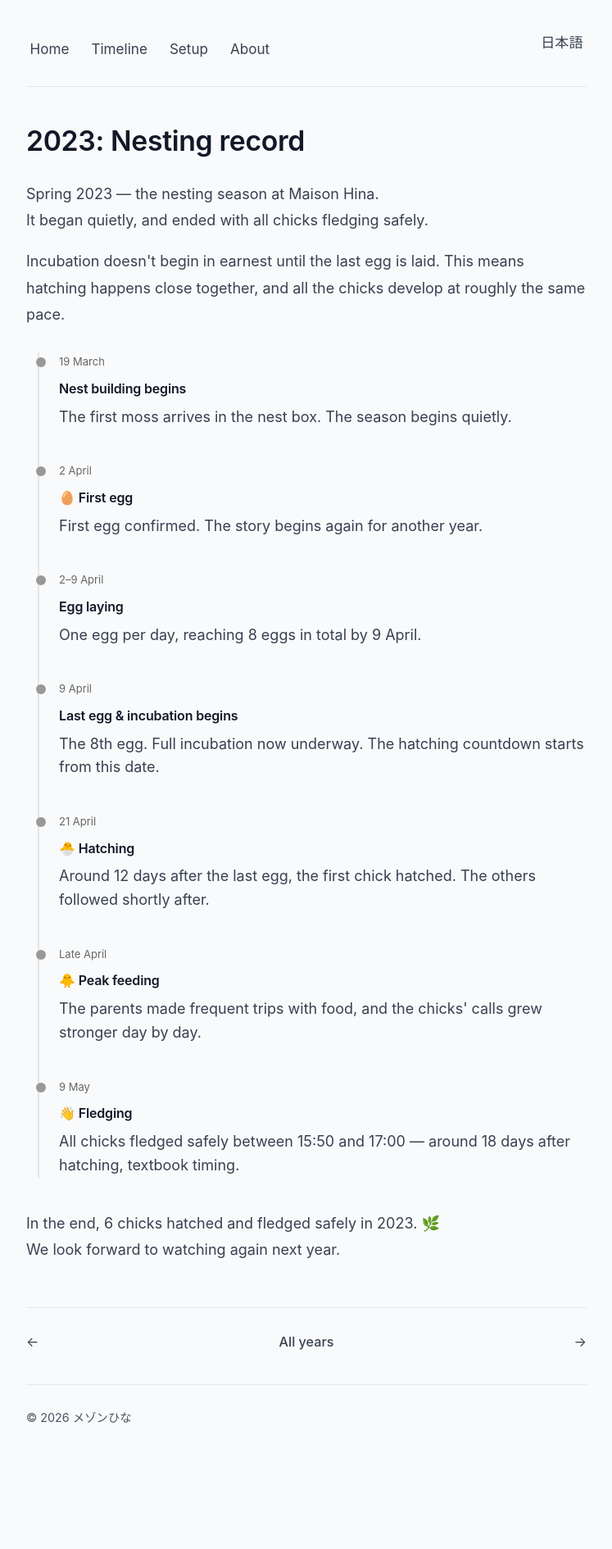
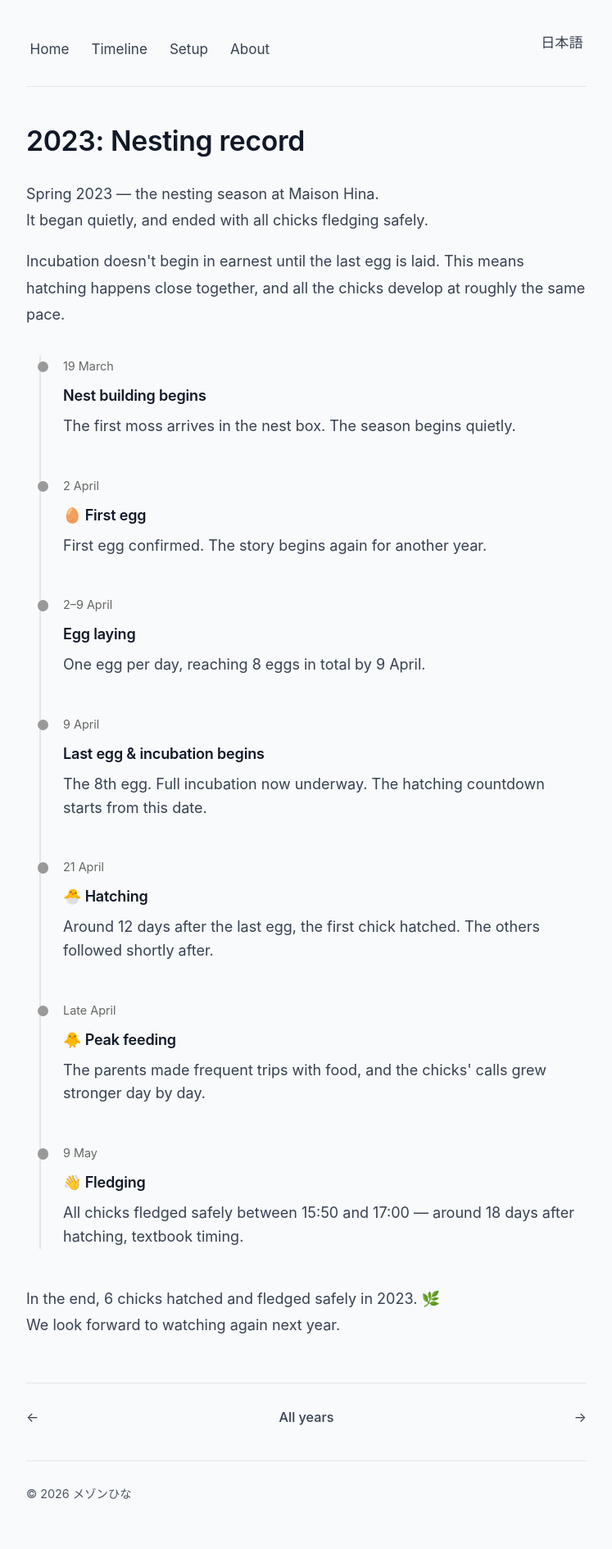
Before and after one commit to tagawa/maison-hina, a Jekyll site: the page built from en/timeline-2023.html, in a window 1280 px wide. Shown: the whole page at 82% size, without its empty margins (266-1013 px from the left). Built offline with Jekyll 4.4.1, drawn with Linux system fonts in a browser that asks for light colours; comment, search, counter and statistics services are not loaded; before the commit the page ends 1797 px from its top, so only the background shows below that.

Commit message:
Update timeline.css

```diff
--- a/assets/css/timeline.css
+++ b/assets/css/timeline.css
@@ -47,28 +47,16 @@
 }
 
 
-
-.timeline-page {
-  max-width: 720px;
-  margin: 40px auto;
-  padding: 0 20px;
+.timeline {
+  position: relative;
+  padding-left: 2.5rem;
+  margin-top: 1.875rem;
 }
 
-.timeline-page h1 {
-  font-size: 26px;
-  margin-bottom: 10px;
-}
-
-.timeline {
-  position: relative;
-  padding-left: 40px;
-  margin-top: 30px;
-}
-
-.timeline:before {
+.timeline::before {
   content: "";
   position: absolute;
-  left: 14px;
+  left: 0.875rem;
   top: 0;
   bottom: 0;
   width: 2px;
@@ -77,29 +65,29 @@
 
 .timeline-item {
   position: relative;
-  margin-bottom: 40px;
+  margin-bottom: 2.5rem;
 }
 
-.timeline-item:before {
+.timeline-item::before {
   content: "";
   position: absolute;
-  left: -28px;
-  top: 6px;
-  width: 12px;
-  height: 12px;
+  left: -1.75rem;
+  top: 0.375rem;
+  width: 0.75rem;
+  height: 0.75rem;
   background: #999;
   border-radius: 50%;
 }
 
 .timeline-date {
-  font-size: 13px;
+  font-size: 0.8rem;
   color: #666;
-  margin-bottom: 6px;
+  margin-bottom: 0.375rem;
 }
 
 .timeline-content h3 {
-  margin: 0 0 6px 0;
-  font-size: 16px;
+  margin: 0 0 0.375rem 0;
+  font-size: 1rem;
 }
 
 .timeline-content p {
```
